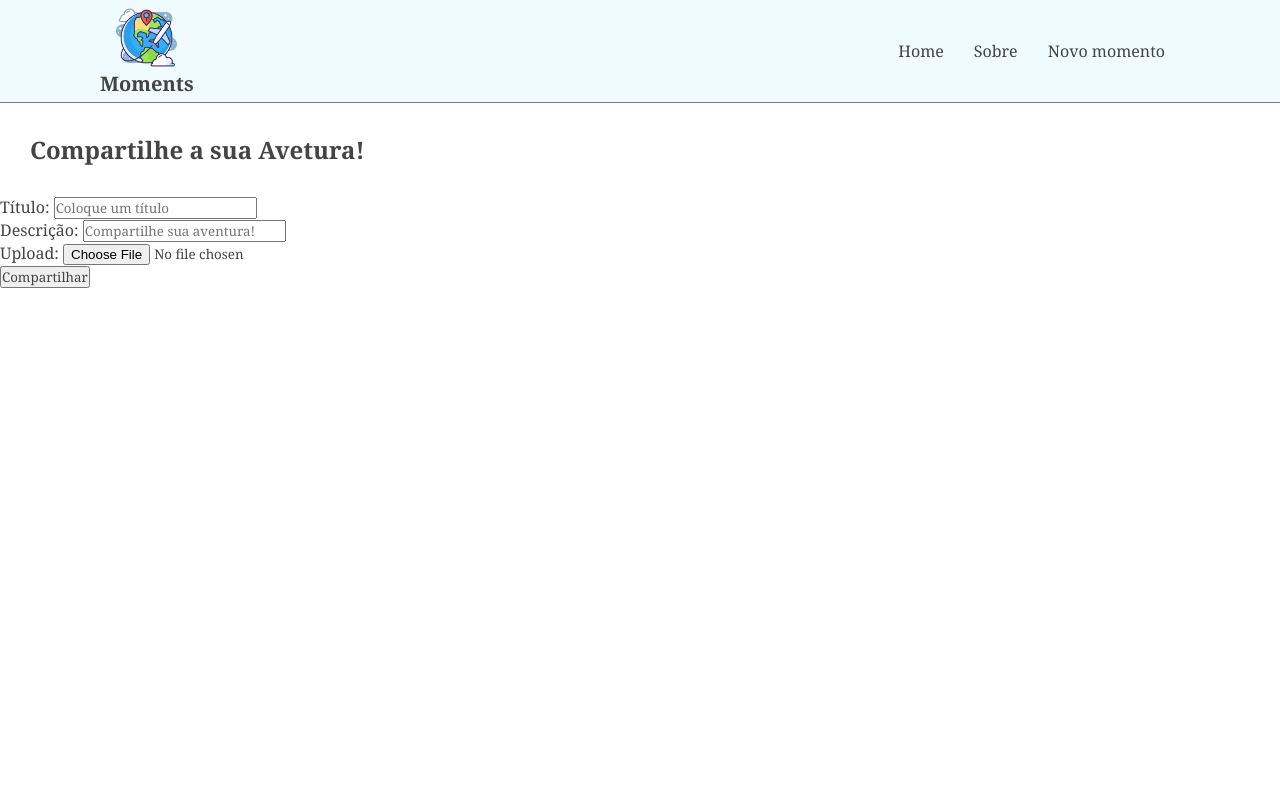
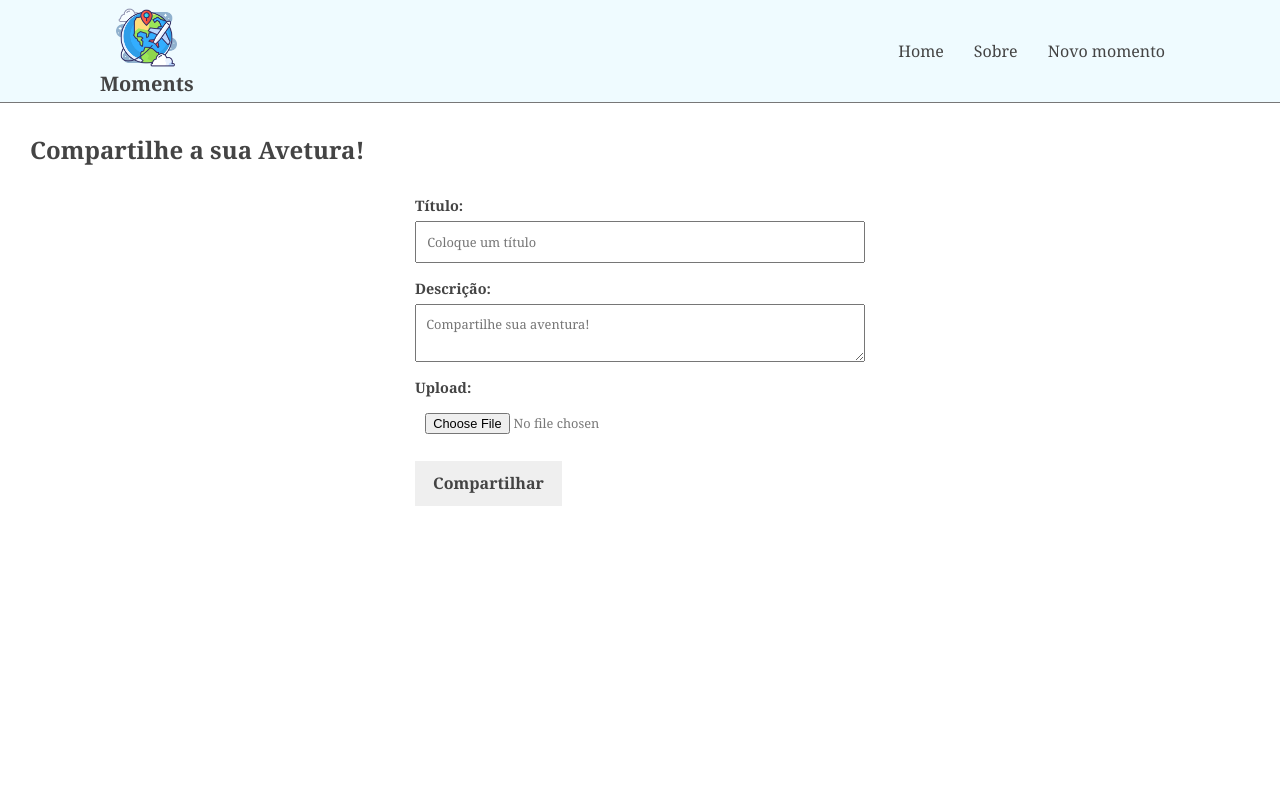
Before and after one commit to victorlourenco-vhl/adventures-front, an Angular app: page /new-moment in a window 1280 px wide. Shown: the top 800 px of the page. Built offline with nearby package versions, Linux system fonts and the light colour scheme.

Commit message:
STYLE: Mudando a cor tema do projeto

```diff
--- a/src/app/components/footer/footer.component.css
+++ b/src/app/components/footer/footer.component.css
@@ -4,7 +4,7 @@ footer {
   flex-direction: column;
   align-items: center;
   justify-content: center;
-  border-top: 1px solid #dec129;
+  border-top: 1px solid #14ade0;
   background-color: #effbff;
   padding: 40px;
 }
@@ -12,6 +12,6 @@ h3 {
   margin: 5px;
 }
 span {
-    color: #dec129;
+    color: #14ade0;
     font-weight: bold;
 }
--- a/src/app/components/header/header.component.css
+++ b/src/app/components/header/header.component.css
@@ -33,5 +33,5 @@ li {
 
 a:hover h2 {
   transition: 0.4s;
-  color: #dec129;
+  color: #14ade0;
 }
--- a/src/app/components/new-post/new-post.component.html
+++ b/src/app/components/new-post/new-post.component.html
@@ -5,7 +5,7 @@
     </div>
     <div class="form-group">
         <label for="description">Descrição: </label>
-        <input type="text" placeholder="Compartilhe sua aventura!" required>
+        <textarea placeholder="Compartilhe sua aventura!" required></textarea>
     </div>
     <div class="form-group">
         <label for="image">Upload: </label>
--- a/src/styles.css
+++ b/src/styles.css
@@ -14,5 +14,45 @@ a {
 }
 
 a:hover {
-    color: #dec129;
+    color: #14ade0;
 }
+
+form {
+    width: 450px;
+    margin: 0 auto;
+}
+
+.form-group {
+    display: flex;
+    flex-direction: column;
+    margin-bottom: 1em;
+}
+
+.form-group label {
+    font-weight: bold;
+    font-size: .9em;
+    margin-bottom: .4em;
+}
+
+.form-group input,
+.form-group textarea {
+    padding: .8em;
+    color: #777;
+    font-size: .8em;
+}
+
+input[type="submit"] {
+    background-color: #efefef;
+    border: 2px solid transparent;
+    padding: .6em 1em;
+    font-weight: bold;
+    font-size: 1em;
+    cursor: pointer;
+}
+
+input[type="submit"]:hover {
+    transition: 0.4s;
+    color: #14ade0;
+    border-color: #14ade0;
+    background-color: transparent;
+}
```
